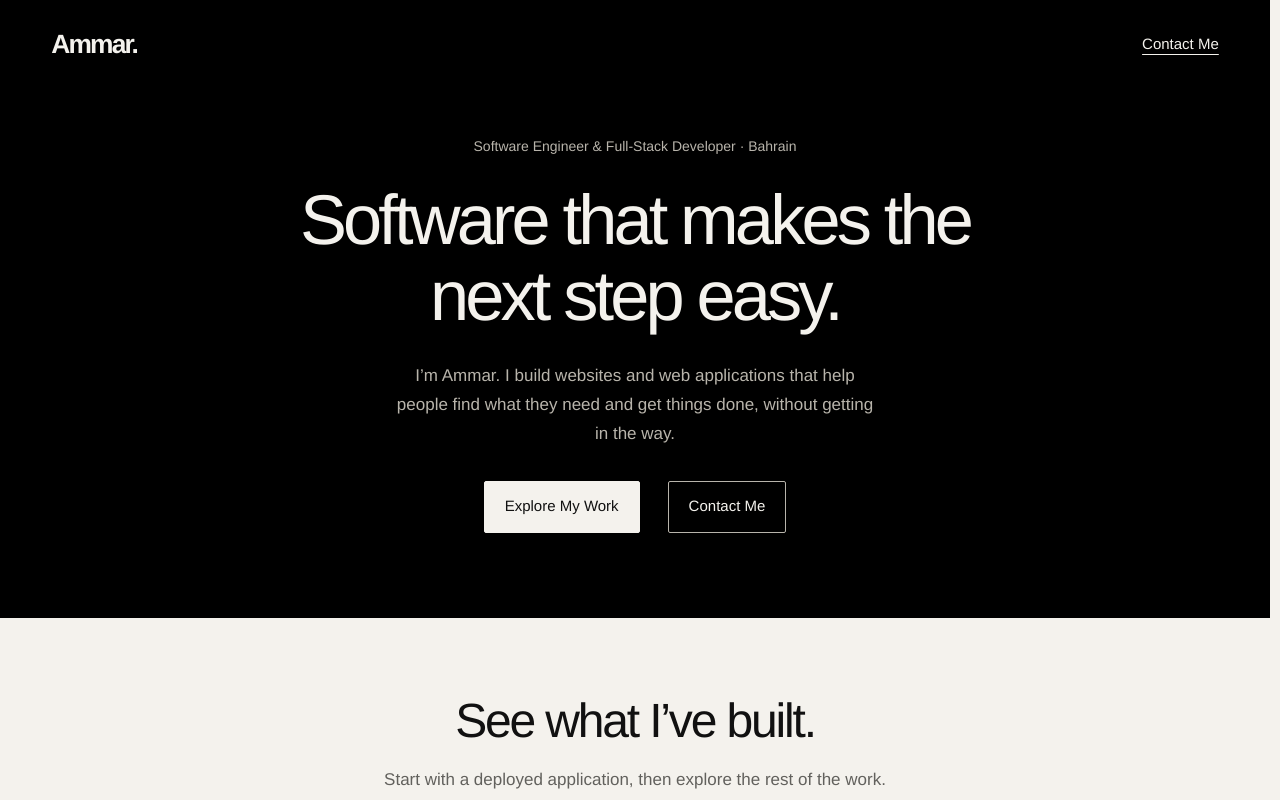
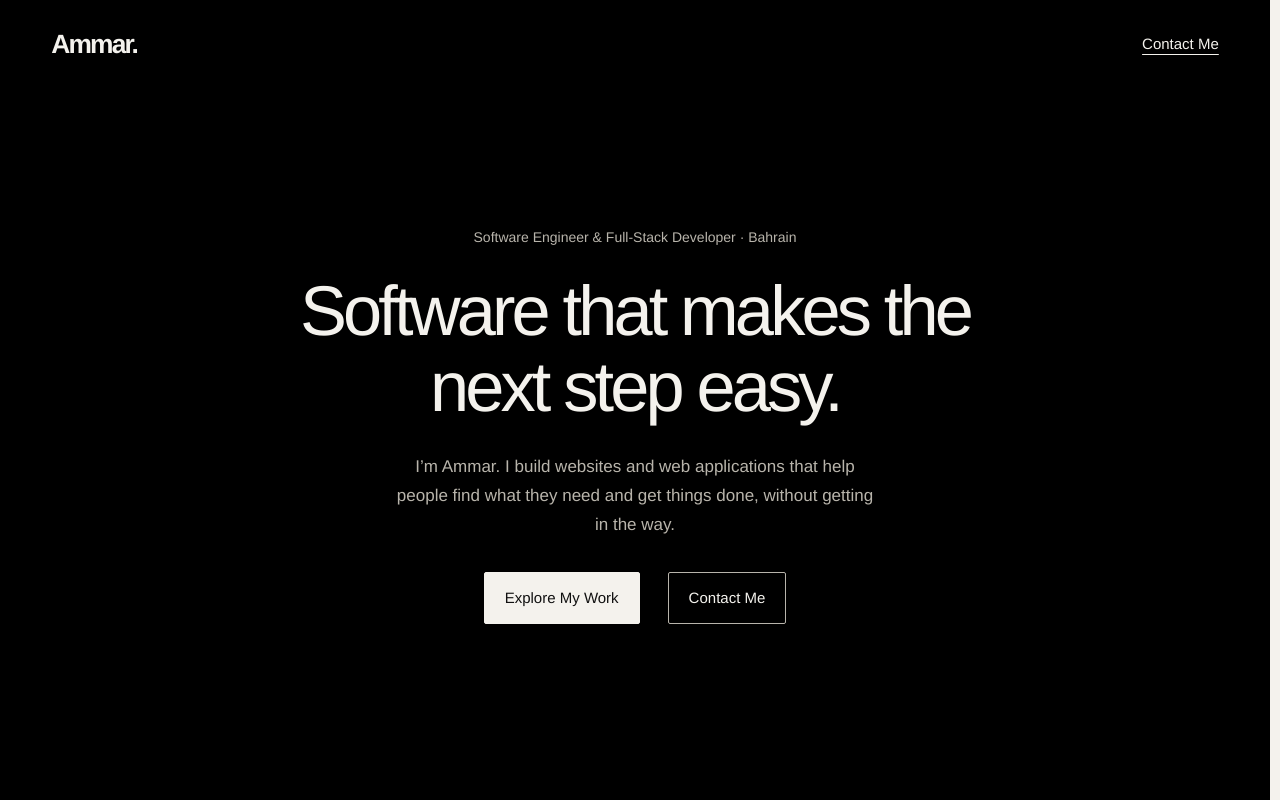
Before and after one commit to AmmarOsamaAli/portfolio-website, a React (Vite) app: page / in a window 1280 px wide. Shown: the top 800 px of the page. Built offline with nearby package versions, Linux system fonts and the light colour scheme; no server answers.

Commit message:
Restore full viewport height for homepage hero

```diff
--- a/src/styles/home.css
+++ b/src/styles/home.css
@@ -15,7 +15,8 @@
   position: relative;
   background: #000;
   color: var(--color-inverse);
-  min-height: 560px;
+  min-height: 100vh;
+  min-height: 100svh;
   padding: 135px var(--content-gutter) 85px;
   display: grid;
   place-items: center;
```
